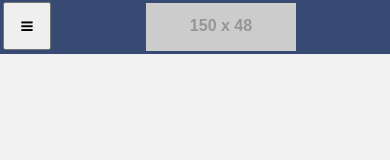
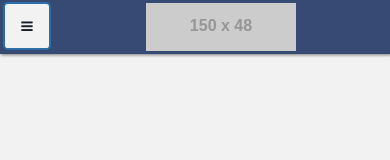
Before and after one commit to jonasmz/practicas_frontend, a plain HTML site: page responsive_navbar/index.html in a window 390 px wide. Drawn offline with Linux system fonts and the light colour scheme; placeholder pictures from the web are drawn by us.

Commit message:
Añadido difuminado y sombra al borde inferior del menu

```diff
--- a/responsive_navbar/css/style.css
+++ b/responsive_navbar/css/style.css
@@ -16,6 +16,7 @@ body{
 .container{
     display: flex;
     flex-flow: column wrap;
+    box-shadow: 1px 1px 3px rgba(0, 0, 0, 0.5);
 
     background-color: transparent;
 }
@@ -33,6 +34,10 @@ body{
 .navbar-toggle{
     width:48px;
     height: 48px;
+    background-color: #F2F2F2;
+    border: 2px solid #2E6EA6;
+    border-radius: 10%;
+    color: #171C26;
 }
 
 .brand-content{
```
